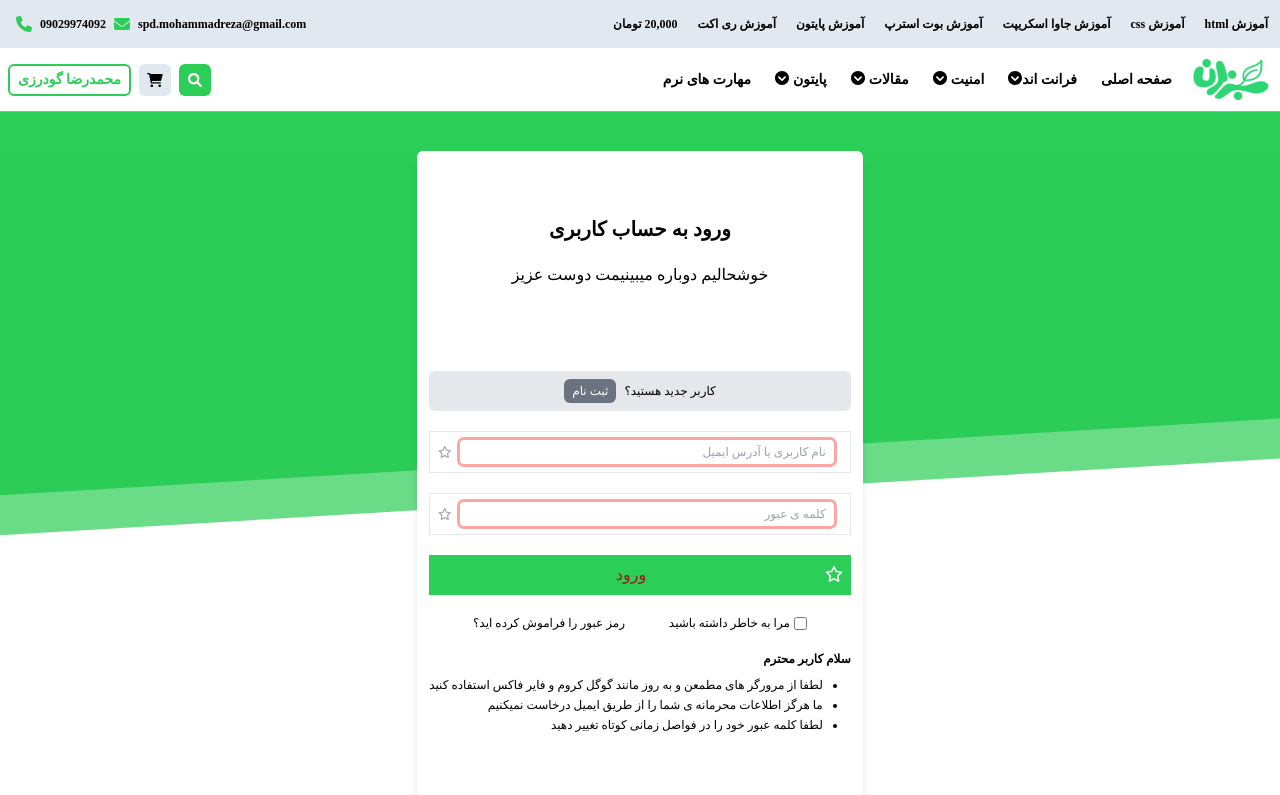
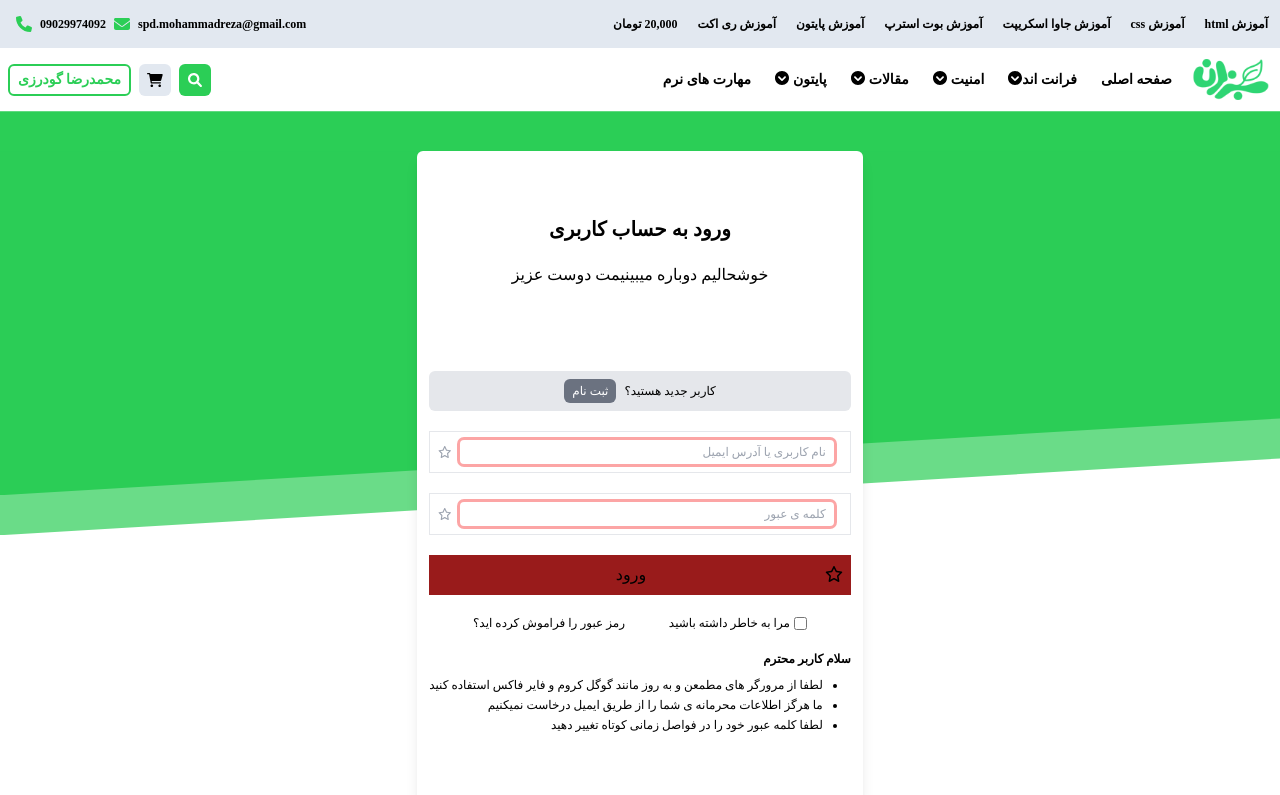
Before and after one commit to spdfalcon/p17, a React (Create React App) app in the folder p17/: page /login in a window 1280 px wide. Shown: the top 795 px of the page. Built offline with nearby package versions, Linux system fonts and the light colour scheme.

Commit message:
sabz-input&valid323

```diff
--- a/p17/src/Components/Login/Login.js
+++ b/p17/src/Components/Login/Login.js
@@ -47,7 +47,8 @@ export default function Login() {
                                 validations={[
                                     requiredValidator(),
                                     minValidator(8),
-                                    maxValidator(20)
+                                    maxValidator(30),
+                                    emailValidator()
                                 ]}
                                 onInputHandler={onInputHandler}
                             ></Input>
@@ -69,14 +70,14 @@ export default function Login() {
                             ></Input>
                             <i className="text-gray-400 fa-regular fa-star"></i>
                         </div>
-                        <div className='flex bg-primary-color items-center text-white p-2'>
+                        <div className={`flex ${formState.isFormValid ? 'bg-primary-color' : 'bg-red-800'} items-center  p-2`}>
                             <div className=''>
                                 <i className="fa-regular fa-star"></i>
                             </div>
                             <div className='flex-1 text-center cursor-pointer'>
                                 <Button
                                     onclick={''}
-                                    className={`${formState.isFormValid ? 'text-white-color' : 'text-red-800'}`}
+                                    className={``}
                                     disabled={!formState.isFormValid}
                                 >ورود</Button>
                             </div>
--- a/p17/src/Validators/Validator.js
+++ b/p17/src/Validators/Validator.js
@@ -1,4 +1,5 @@
 import rules from "./rules";
+import regex from "./regex";
 const validator = (value, validations) => {
     console.log('validator=>', value, validations);
     let validationResults = []
@@ -13,7 +14,7 @@ const validator = (value, validations) => {
             value.trim().length > validator.max && validationResults.push(false)
         }
         if (validator.value === rules.emailValue) {
-            !value.trim().includes('@') && validationResults.push(false)
+            !regex.testEmail(value) && validationResults.push(false)
         }
     }
     if (validationResults.length) {
--- /dev/null
+++ b/p17/src/Validators/regex.js
@@ -0,0 +1,18 @@
+const testEmail =(value)=>{
+    const emailPattern = /^[a-z0-9]+@[a-z]+\.[a-z]{2,3}$/g
+    return emailPattern.test(value)
+}
+
+const testCodeMelli = (value)=>{
+
+}
+
+const testPhoneNumber = (value)=>{
+
+}
+
+export default {
+    testEmail,
+    testCodeMelli,
+    testPhoneNumber
+}
```
